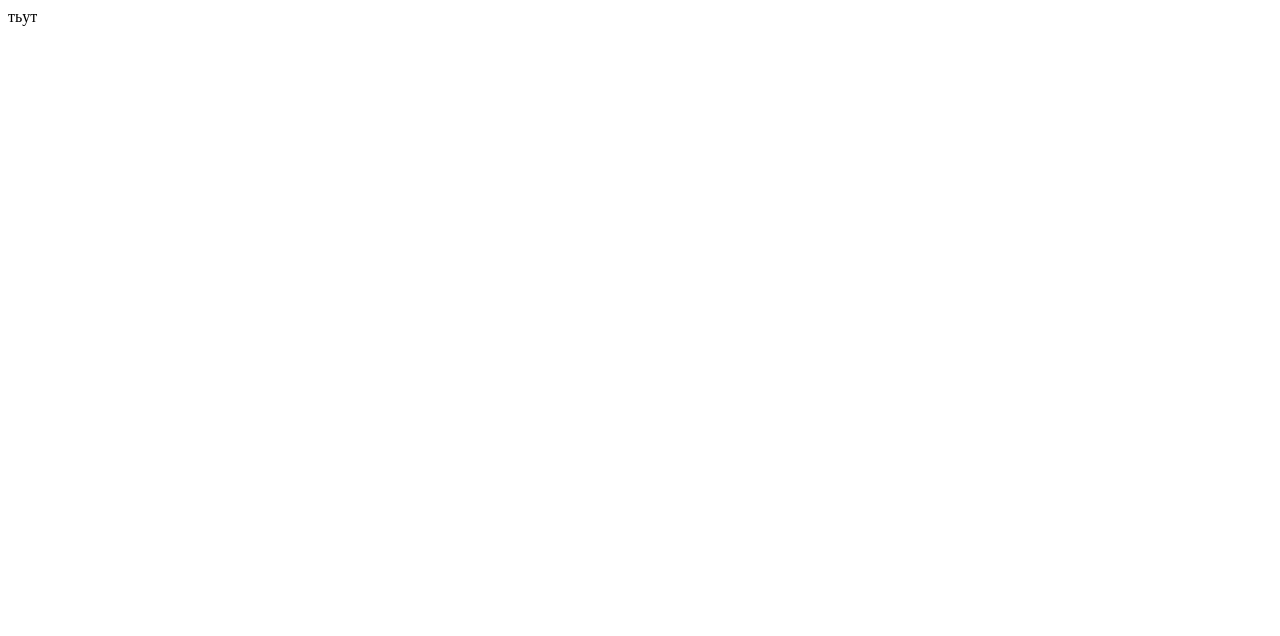
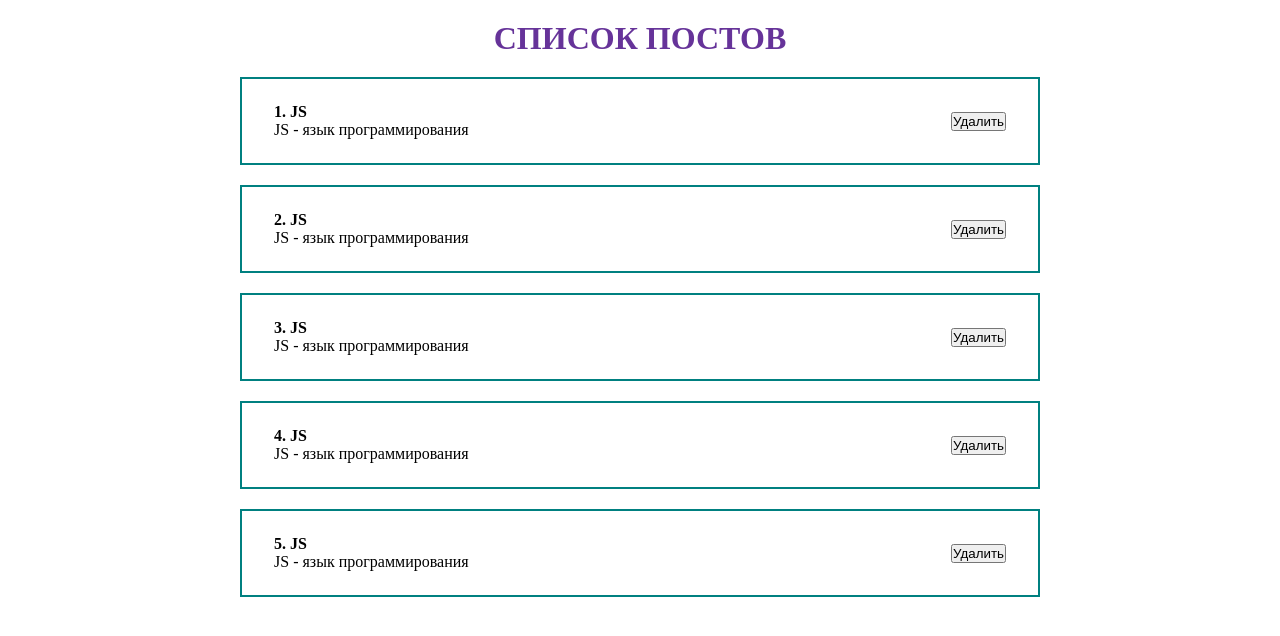
Before and after one commit to D3ncay/React, a React (Create React App) app: page / in a window 1280 px wide. Shown: the top 636 px of the page. Built offline with nearby package versions, Linux system fonts and the light colour scheme.

Commit message:
post item + post list components

```diff
--- a/src/App.js
+++ b/src/App.js
@@ -1,8 +1,19 @@
+import "./styles/App.css";
+import React, { useState } from "react";
+import PostList from "./components/PostList";
 
 function App() {
+  const [posts, setPosts] = useState([
+    { id: 1, title: "JS", body: "JS - язык программирования" },
+    { id: 2, title: "JS", body: "JS - язык программирования" },
+    { id: 3, title: "JS", body: "JS - язык программирования" },
+    { id: 4, title: "JS", body: "JS - язык программирования" },
+    { id: 5, title: "JS", body: "JS - язык программирования" },
+  ]);
+
   return (
     <div className="App">
-      тьут
+        <PostList posts={posts} title='Список постов'/>
     </div>
   );
 }
--- /dev/null
+++ b/src/components/PostItem.jsx
@@ -0,0 +1,17 @@
+import React from "react";
+
+export const PostItem = ({post: {id, body, title}}) => {
+
+
+  return (
+    <div className="post">
+      <div className="post__container">
+        <strong>{id}. {title}</strong>
+        <div>{body}</div>
+      </div>
+      <div className="post__btns">
+        <button>Удалить</button>
+      </div>
+    </div>
+  );
+};
--- /dev/null
+++ b/src/components/PostList.jsx
@@ -0,0 +1,15 @@
+import React from "react";
+import { PostItem } from './PostItem';
+
+const PostList = ({posts, title}) => {
+  return (
+    <div>
+      <h1>{title}</h1>
+      {posts.map((post) => (
+        <PostItem post={post} key={post.id} />
+      ))}
+    </div>
+  );
+};
+
+export default PostList;
--- /dev/null
+++ b/src/styles/App.css
@@ -0,0 +1,37 @@
+*{
+    padding: 0;
+    margin: 0;
+    box-sizing: border-box;
+}
+
+#root{
+    display: flex;
+    align-items: center;
+    justify-content: center;
+}
+
+.App{
+    width: 800px;
+}
+
+h1{
+    text-align: center;
+    text-transform: uppercase;
+    color: rebeccapurple;
+    margin-top: 20px;
+}
+
+.post{
+    display: flex;
+    flex-direction: row;
+    align-items: center;
+    justify-content: space-between;
+    border: 2px solid teal;
+    padding: 24px 32px;
+    margin-top: 20px;
+}
+
+.post__container{
+    display: flex;
+    flex-direction: column;
+}
```
